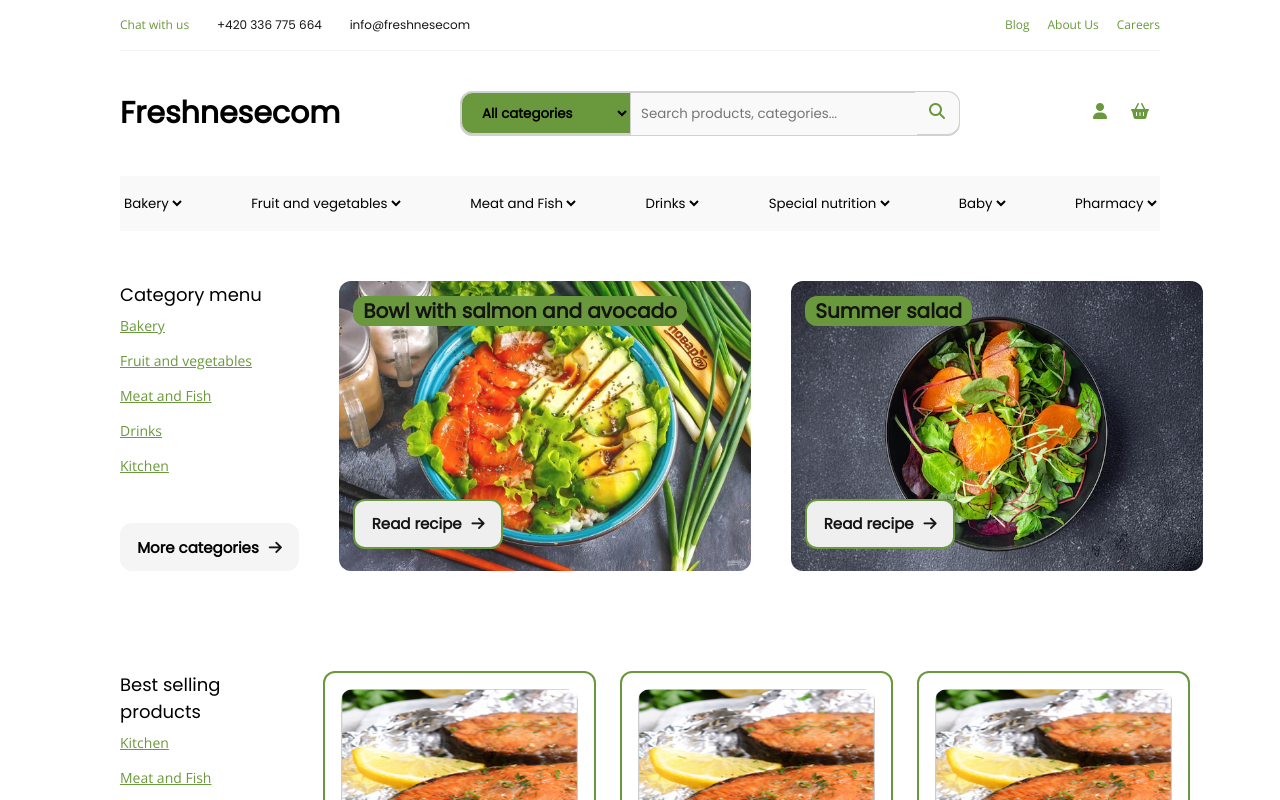
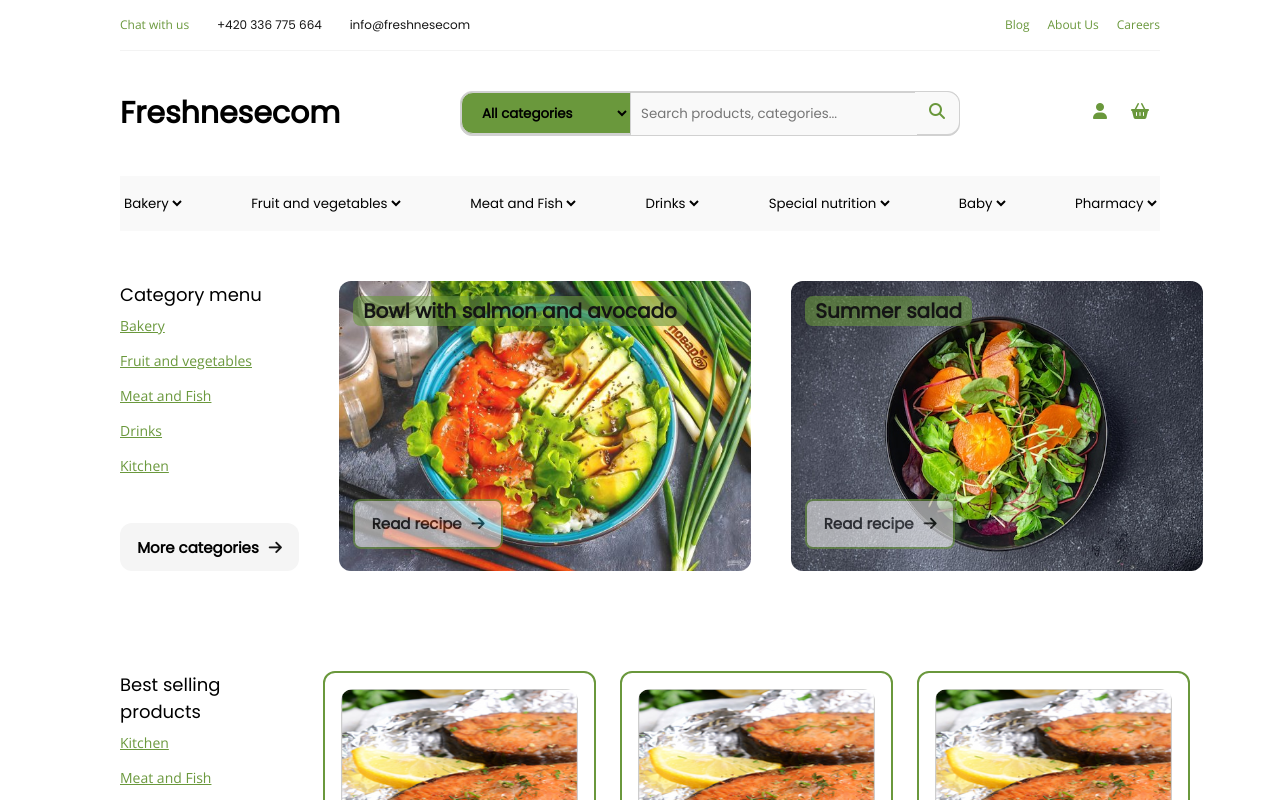
Before and after one commit to KasianKristina/online-store, a React (Create React App) app: page / in a window 1280 px wide. Shown: the top 800 px of the page. Built offline with nearby package versions, Linux system fonts and the light colour scheme.

Commit message:
fix banners

```diff
--- a/src/components/Content/styles.module.css
+++ b/src/components/Content/styles.module.css
@@ -75,13 +75,14 @@
     left: 12%;
     width: 150px;
     height: 50px;
-    border-radius: 12px;
+    border-radius: 8px;
     border: 2px solid #6A983C;
     color: #151515;
     font-family: 'Poppins';
     font-size: 15px;
     font-weight: 700;
     cursor: pointer;
+    opacity: 0.6;
 }
 
 .bunner_button::after {
@@ -90,7 +91,11 @@
     font-size: 15px;
     padding-left: 10px;
     color: #151515;
-  }
+}
+
+.bunner_button:hover {
+    opacity: 1;
+}
 
 .banner_text {
     position: absolute;
@@ -99,9 +104,9 @@
     color: #151515;
     font-size: 20px;
     font-weight: 600;
-    border-radius: 12px;
+    border-radius: 8px;
     padding: 0px 10px;
-    background-color: #6A983C;
+    background: rgba(106, 152, 60, 0.6);
 }
 
 .best_selling_products {
```
